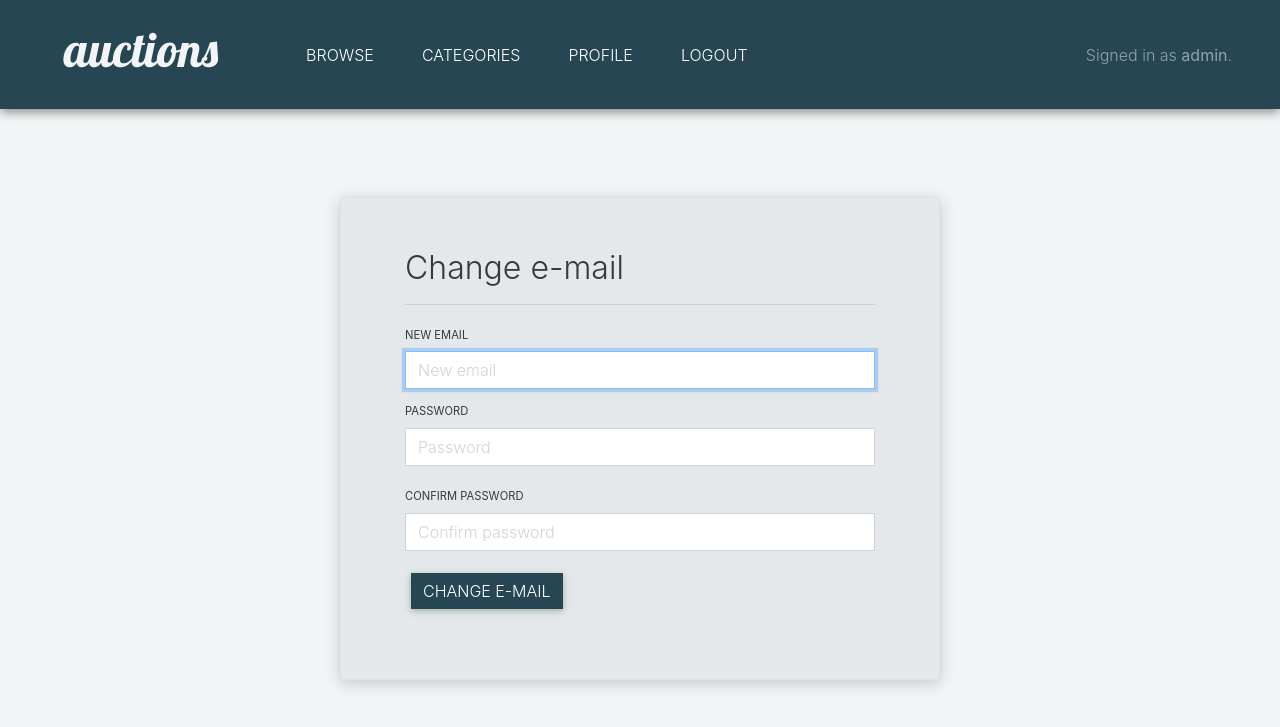
After one commit to kamilbednarski/commerce, a Django app: page /profile/change/email in a window 1280 px wide. The commit adds this page. Shown: the top 727 px of the page. Run offline with Django 3.2, Linux system fonts and the light colour scheme; a user stored in the database is signed in; some libraries are stand-ins or nearby versions.

Commit message:
new: change email template

```diff
--- /dev/null
+++ b/auctions/templates/auctions/change_email.html
@@ -0,0 +1,39 @@
+{% extends "auctions/layout.html" %}
+
+<!-- Messages -->
+{% block message %}
+    {% if messages %}
+    <div class="col text-center py-1">
+        <div class="messages">
+            {% for message in messages %}
+            <div {% if message.tags %} class="{{ message.tags }}"{% endif %}>{{ message }}</div>
+            {% endfor %}
+        </div>
+    </div>
+    {% endif %}
+{% endblock %}
+
+{% block body %}
+
+    <div class="login-panel animated slideInDown border mt-5">
+        <h2>Change e-mail</h2>
+        <hr>
+        <form action="{% url 'change_email' %}" method="POST">
+            {% csrf_token %}
+            <div class="pb-2">
+                <label class="form-input-label" for="emailInput">NEW EMAIL</label>
+                <input autofocus class="form-control form-input-custom" type="text" id="emailInput" name="username" placeholder="New email">
+            </div>
+            <div class="pb-3">
+                <label class="form-input-label" for="passwordInput">PASSWORD</label>
+                <input class="form-control form-input-custom" type="password" id="passwordInput" name="password" placeholder="Password">
+            </div>
+            <div class="pb-3">
+                <label class="form-input-label" for="passwordConfirmationInput">CONFIRM PASSWORD</label>
+                <input class="form-control form-input-custom" type="password" id="passwordConfirmationInput" name="password" placeholder="Confirm password">
+            </div>
+            <input class="btn btn-info button-custom" type="submit" value="Change e-mail">
+        </form>
+    </div>
+
+{% endblock %}
--- a/auctions/templates/auctions/profile_view.html
+++ b/auctions/templates/auctions/profile_view.html
@@ -41,20 +41,24 @@
         <hr>
         <div class="row">
             <div class="col">
+                <!-- Address -->
                 <label class="form-input-label" for="userEmail">ADDRESS</label>
                 <div id="userEmail"><h5>{{ house }} {{ street }}</h5></div>
             </div>
             <div class="col">
+                <!-- Postcode -->
                 <label class="form-input-label" for="userEmail">POST CODE</label>
                 <div id="userEmail"><h5>{{ postcode }}</h5></div>
             </div>
         </div>
         <div class="row">
             <div class="col">
+                <!-- City -->
                 <label class="form-input-label" for="userEmail">CITY</label>
                 <div id="userEmail"><h5>{{ city }}</h5></div>
             </div>
             <div class="col">
+                <!-- Country -->
                 <label class="form-input-label" for="userEmail">Country</label>
                 <div id="userEmail"><h5>{{ country }}</h5></div>
             </div>
@@ -76,7 +80,7 @@
         </div>
         <div class="row pb-3">
             <div class="col">
-                <input class="btn btn-secondary button-custom-secondary btn-block" type="submit" value="Change e-mail">
+                <a href="{% url 'change_email' %}" role="button" class="btn btn-secondary button-custom-secondary btn-block">CHANGE E-MAIL</a>
             </div>
         </div>
         <div class="row pb-3">
--- a/auctions/templates/auctions/register.html
+++ b/auctions/templates/auctions/register.html
@@ -44,7 +44,7 @@
             </div>
             <div class="pb-3">
                 <label class="form-input-label" for="passwordConfirmationInput">CONFIRM PASSWORD</label>
-                <input class="form-control form-input-custom" type="password" id="passwordConfirmationInput" name="confirmation" placeholder="Confirm Password" required>
+                <input class="form-control form-input-custom" type="password" id="passwordConfirmationInput" name="confirmation" placeholder="Confirm password" required>
             </div>
             <input class="btn btn-info button-custom" type="submit" value="Register">
         </form>
--- a/auctions/urls.py
+++ b/auctions/urls.py
@@ -7,5 +7,6 @@ urlpatterns = [
     path("login", views.login_view, name="login"),
     path("logout", views.logout_view, name="logout"),
     path("register", views.register, name="register"),
-    path("profile", views.profile_view, name="profile")
+    path("profile", views.profile_view, name="profile"),
+    path("profile/change/email", views.change_email, name="change_email")
 ]
--- a/auctions/views.py
+++ b/auctions/views.py
@@ -97,3 +97,11 @@ def profile_view(request):
         "city": city,
         "country": country
     })
+
+
+@login_required
+def change_email(request):
+    if request.method == 'POST':
+        return render(request, "auctions/change_email.html")
+    else:
+        return render(request, "auctions/change_email.html")
```
